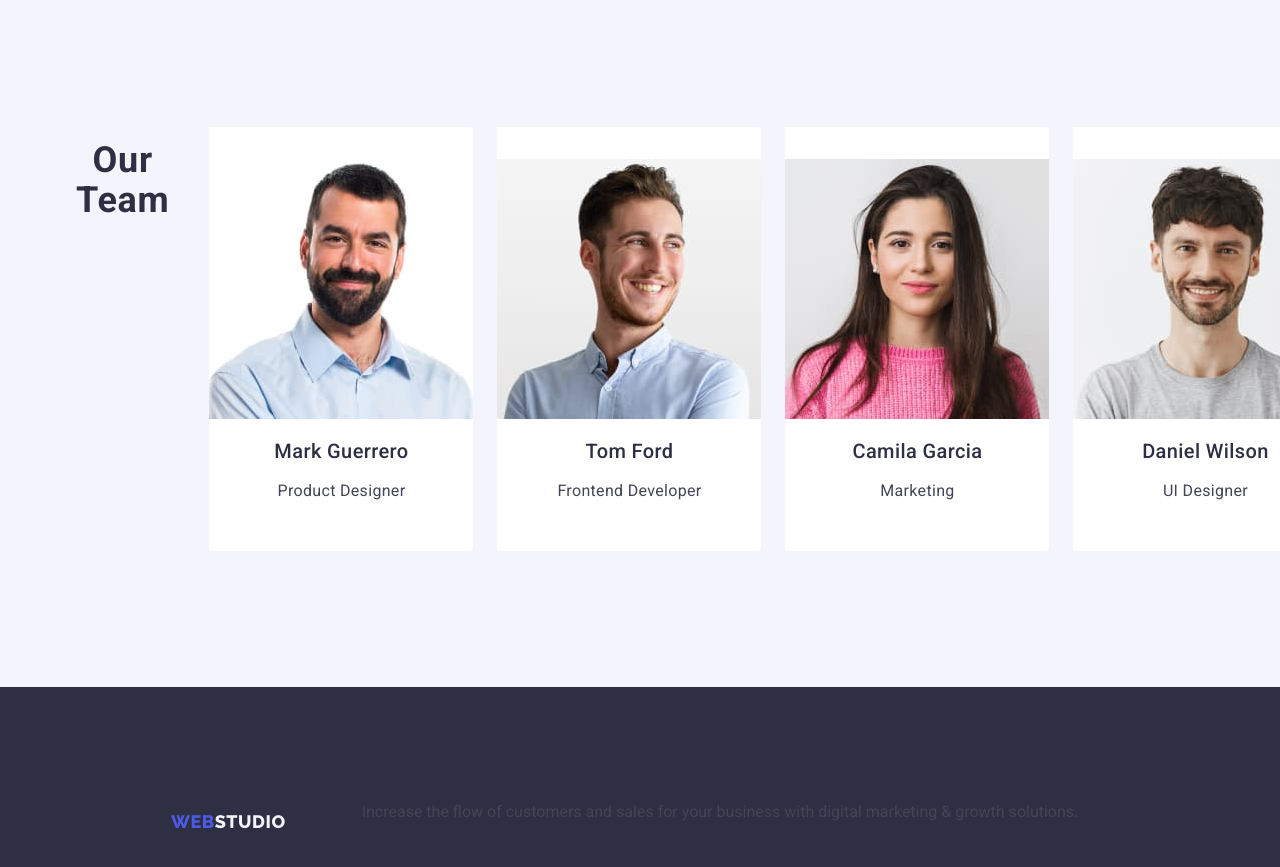
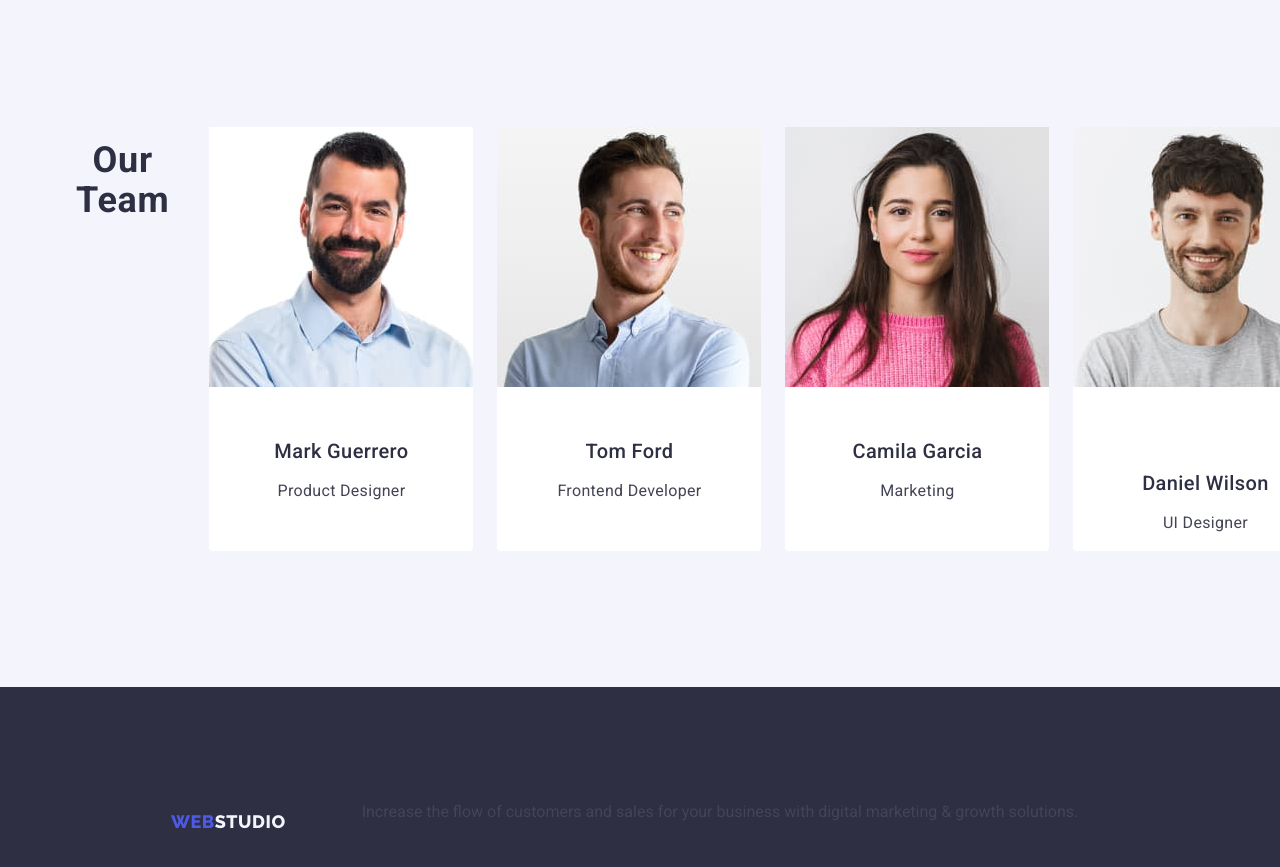
Before and after one commit to cyan0511/goit-markup-hw-03, a plain HTML site: page index.html in a window 1280 px wide. Shown: the part 1760-2627 px from the top of the page. Drawn offline with nearby package versions, Linux system fonts and the light colour scheme.

Commit message:
fix 4th section

```diff
--- a/index.html
+++ b/index.html
@@ -116,8 +116,8 @@
                 </h2>
                 <ul class="list our-team-list">
                     <li class="team-item">
+                        <img src="./images/team-card-1.jpg" width="264" alt="Mark Guerrero">
                         <div class="team-container">
-                            <img src="./images/team-card-1.jpg" width="264" alt="Mark Guerrero">
                             <h3 class="item-name">
                                 Mark Guerrero
                             </h3>
@@ -127,8 +127,8 @@
                         </div>
                     </li>
                     <li class="team-item">
+                        <img src="./images/team-card-2.jpg" width="264" alt="Tom Ford">
                         <div class="team-container">
-                            <img src="./images/team-card-2.jpg" width="264" alt="Tom Ford">
                             <h3 class="item-name">
                                 Tom Ford
                             </h3>
@@ -138,8 +138,8 @@
                         </div>
                     </li>
                     <li class="team-item">
+                        <img src="./images/team-card-3.jpg" width="264" alt="Camila Garcia">
                         <div class="team-container">
-                            <img src="./images/team-card-3.jpg" width="264" alt="Camila Garcia">
                             <h3 class="item-name">
                                 Camila Garcia
                             </h3>
@@ -149,8 +149,8 @@
                         </div>
                     </li>
                     <li class="team-item">
-                        <div class="team-container">
                         <img src="./images/team-card-4.jpg" width="264" alt="Daniel Wilson">
+                        <div class="team-container"></div>
                         <h3 class="item-name">
                             Daniel Wilson
                         </h3>
```
Lines whose indentation alone changed are shown as unchanged.
